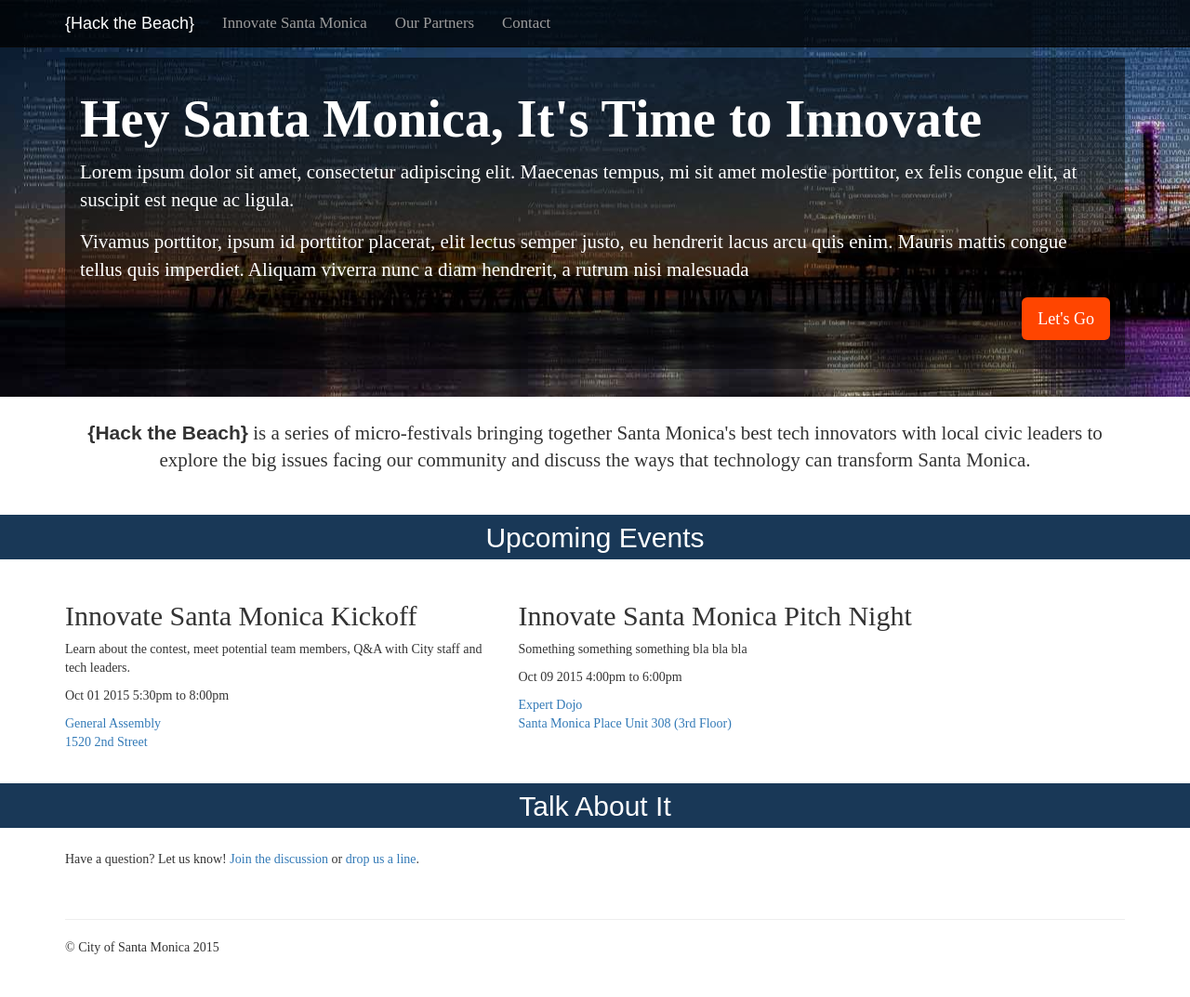
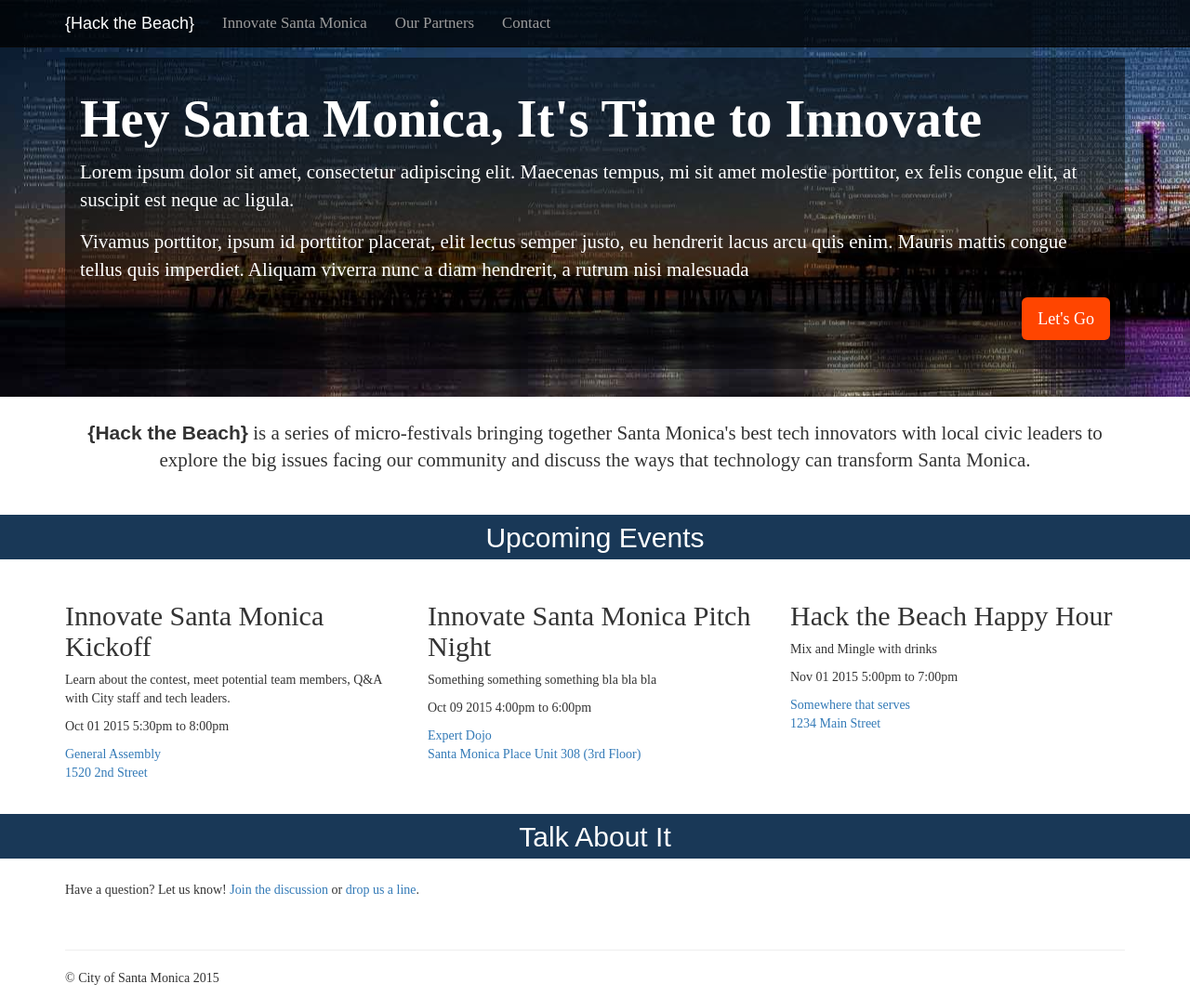
Before and after one commit to CityofSantaMonica/hackthebeach, a Jekyll site: the page built from index.html, in a window 1280 px wide and 1073 px high. Shown: the whole window at 93% size. Built offline with Jekyll 4.4.1, drawn with Linux system fonts in a browser that asks for light colours; nearby versions of some CDN libraries; comment, search, counter and statistics services are not loaded.

Commit message:
another sample event

```diff
--- a/_data/events.yaml
+++ b/_data/events.yaml
@@ -19,3 +19,14 @@
     url: http://expertdojo.com/
     address: Santa Monica Place Unit 308 (3rd Floor)
     map: https://www.google.com/maps/place/Santa+Monica+Place,+395+Santa+Monica+Pier,+Santa+Monica,+CA+90401
+
+- name: Hack the Beach Happy Hour
+  date: 2015-11-01
+  start: 5:00pm
+  end: 7:00pm
+  description: Mix and Mingle with drinks
+  location:
+    name: Somewhere that serves
+    url: http://yelp.com
+    address: 1234 Main Street
+    map: https://www.google.com/maps/place/Santa+Monica
--- a/_includes/index/events.html
+++ b/_includes/index/events.html
@@ -1,6 +1,6 @@
 <div class="row">
   {% for event in site.data.events %}
-  <div class="col-md-5">
+  <div class="col-md-4">
     <h2>{{ event.name }}</h2>
     <p>{{ event.description }}</p>
     <p><span>{{ event.date | date: '%b %d %Y' }}</span>
```
